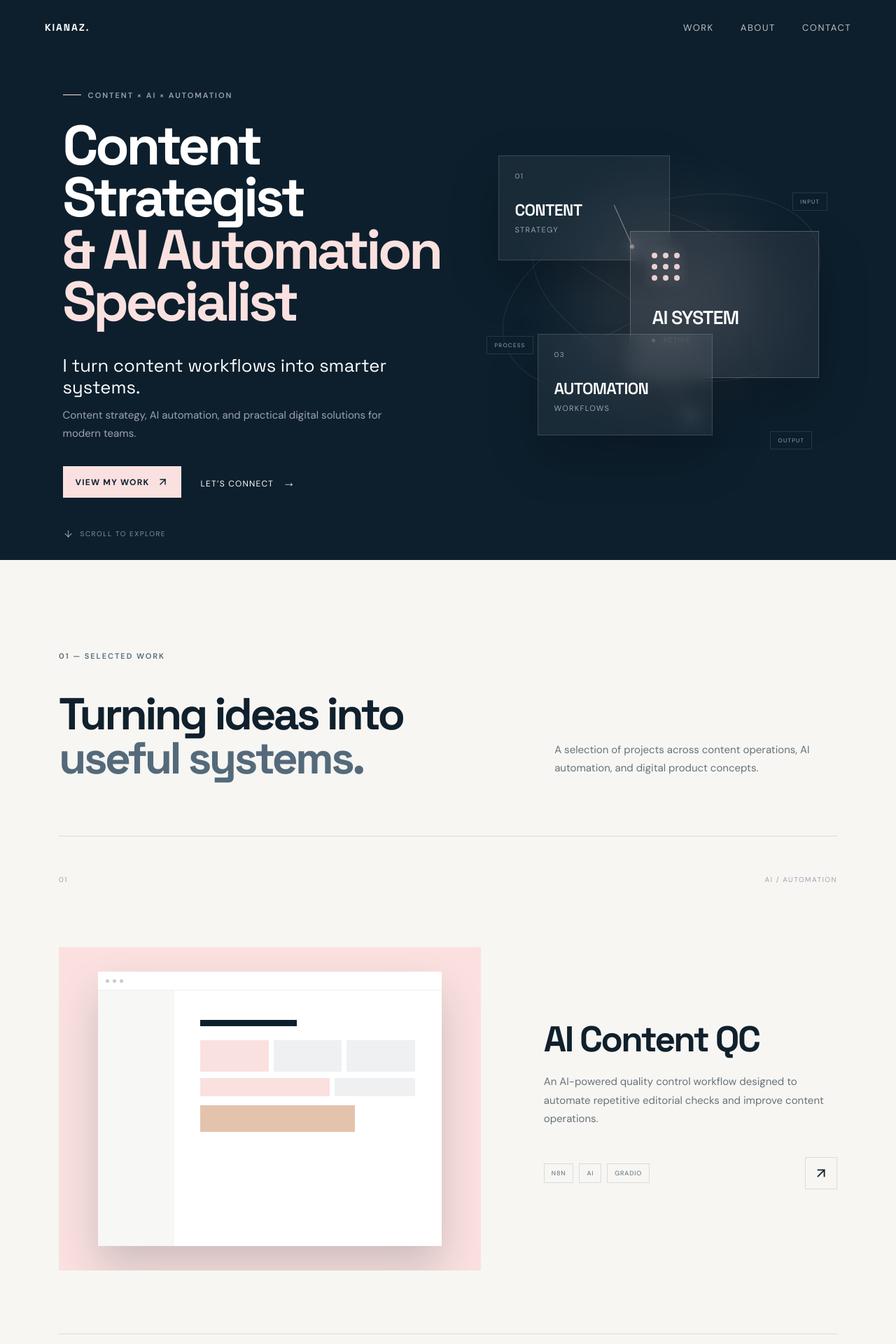
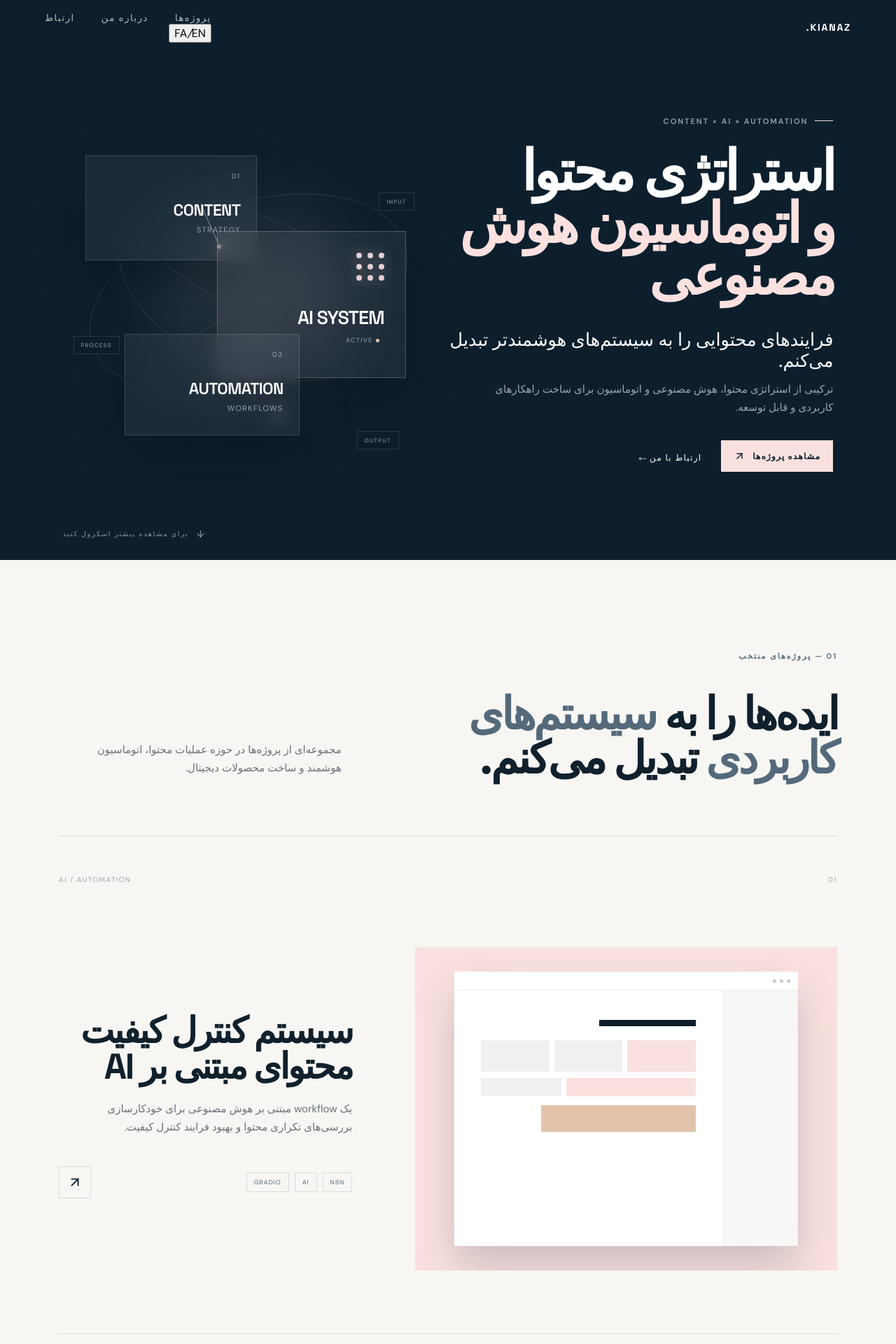
Before and after one commit to hjkianaz-stack/kianaz-portfolio, a React (Vite) app: page / in a window 1280 px wide. Shown: the top 1920 px of the page at 70% size. Built offline with nearby package versions, Linux system fonts and the light colour scheme.

Commit message:
Update main.jsx

```diff
--- a/src/main.jsx
+++ b/src/main.jsx
@@ -1,17 +1,117 @@
-
 import React, { useEffect, useState } from 'react';
 import { createRoot } from 'react-dom/client';
 import { ArrowUpRight, Menu, X, Mail, Github, Linkedin, ArrowDown } from 'lucide-react';
 import './styles.css';
 
-const projects = [
+const content = {
+  fa: {
+    nav: {
+      work: 'پروژه‌ها',
+      about: 'درباره من',
+      contact: 'ارتباط'
+    },
+    hero: {
+      eyebrow: 'CONTENT × AI × AUTOMATION',
+      title: 'استراتژی محتوا',
+      titleAccent: 'و اتوماسیون هوش مصنوعی',
+      lead: 'فرایندهای محتوایی را به سیستم‌های هوشمندتر تبدیل می‌کنم.',
+      description: 'ترکیبی از استراتژی محتوا، هوش مصنوعی و اتوماسیون برای ساخت راهکارهای کاربردی و قابل توسعه.',
+      work: 'مشاهده پروژه‌ها',
+      connect: 'ارتباط با من',
+      scroll: 'برای مشاهده بیشتر اسکرول کنید'
+    },
+    intro: {
+      kicker: '01 — پروژه‌های منتخب',
+      title: <>ایده‌ها را به <span>سیستم‌های کاربردی</span> تبدیل می‌کنم.</>,
+      text: 'مجموعه‌ای از پروژه‌ها در حوزه عملیات محتوا، اتوماسیون هوشمند و ساخت محصولات دیجیتال.'
+    },
+    projects: [
+      {
+        number: '01',
+        title: 'سیستم کنترل کیفیت محتوای مبتنی بر AI',
+        description: 'یک workflow مبتنی بر هوش مصنوعی برای خودکارسازی بررسی‌های تکراری محتوا و بهبود فرایند کنترل کیفیت.',
+        tags: ['n8n', 'AI', 'Gradio'],
+        tone: 'pink',
+        meta: 'AI / AUTOMATION'
+      },
+      {
+        number: '02',
+        title: 'اتوماسیون تولید توضیحات محصول',
+        description: 'یک workflow خودکار برای تولید و بهبود توضیحات محصولات فروشگاهی با خروجی‌های ساختاریافته مبتنی بر AI.',
+        tags: ['n8n', 'LLM', 'Automation'],
+        tone: 'beige',
+        meta: 'AI / AUTOMATION'
+      },
+      {
+        number: '03',
+        title: 'سیستم هوشمند تحلیل محصول',
+        description: 'رابطی مبتنی بر AI که اطلاعات محصول را به بینش‌های ساختاریافته و پیشنهادهای کاربردی تبدیل می‌کند.',
+        tags: ['React', 'Gemini', 'AI'],
+        tone: 'slate',
+        meta: 'DIGITAL SYSTEM'
+      },
+      {
+        number: '04',
+        title: 'تحلیل هوشمند املاک',
+        description: 'یک مفهوم RTL فارسی برای تحلیل و مقایسه فرصت‌های ملکی با استفاده از یک رابط متمرکز بر AI.',
+        tags: ['React', 'AI', 'Cloudflare'],
+        tone: 'pink',
+        meta: 'DIGITAL SYSTEM'
+      }
+    ],
+    services: {
+      kicker: '02 — چه کاری انجام می‌دهم',
+      items: [
+        ['01', 'استراتژی محتوا', 'طراحی سیستم‌های محتوایی شفاف که استراتژی، SEO و اجرا را به هم متصل می‌کنند.'],
+        ['02', 'AI Automation', 'طراحی workflowهای کاربردی مبتنی بر AI برای کاهش کارهای تکراری و بهبود عملیات.'],
+        ['03', 'سیستم‌های محتوا', 'تبدیل قوانین و فرایندهای تحریریه به سیستم‌هایی مقیاس‌پذیر و قابل تکرار.'],
+        ['04', 'AI Products', 'ساخت ابزارها و رابط‌های متمرکز بر AI بر اساس نیازهای واقعی کسب‌وکار.']
+      ]
+    },
+    about: {
+      kicker: '03 — درباره من',
+      title: <>جایی کار می‌کنم که <span>محتوا، سیستم‌ها</span> و AI به هم می‌رسند.</>,
+      text: 'مسیر کاری من از عملیات محتوا و SEO شروع شد و به سمت ساخت workflowهای هوشمند با AI حرکت کرد. تمرکزم روی راهکارهای کاربردی است: سیستم‌هایی که زمان ذخیره می‌کنند، فرایندها را شفاف‌تر می‌کنند و کارهای تکراری را به فرایندهایی قابل توسعه تبدیل می‌کنند.'
+    },
+    contact: {
+      kicker: '04 — در ارتباط باشیم',
+      title: <>ایده‌ای داری؟<br /><span>بیایید چیزی کاربردی بسازیم.</span></>,
+      emailLabel: 'ایمیل',
+      linkedin: 'LinkedIn',
+      github: 'GitHub'
+    },
+    footer: 'Content × AI × Automation'
+  },
+
+  en: {
+    nav: {
+      work: 'Work',
+      about: 'About',
+      contact: 'Contact'
+    },
+    hero: {
+      eyebrow: 'CONTENT × AI × AUTOMATION',
+      title: 'Content Strategist',
+      titleAccent: '& AI Automation Specialist',
+      lead: 'I turn content workflows into smarter systems.',
+      description: 'Content strategy, AI automation, and practical digital solutions for modern teams.',
+      work: 'View my work',
+      connect: 'Let’s connect',
+      scroll: 'Scroll to explore'
+    },
+    intro: {
+      kicker: '01 — SELECTED WORK',
+      title: <>Turning ideas into <span>useful systems.</span></>,
+      text: 'A selection of projects across content operations, AI automation, and digital product concepts.'
+    },
+    projects: [
       {
         number: '01',
         title: 'AI Content QC',
         description: 'An AI-powered quality control workflow designed to automate repetitive editorial checks and improve content operations.',
         tags: ['n8n', 'AI', 'Gradio'],
         tone: 'pink',
-    href: '#'
+        meta: 'AI / AUTOMATION'
       },
       {
         number: '02',
@@ -19,7 +119,7 @@ const projects = [
         description: 'An automated workflow for generating and improving e-commerce product descriptions with structured AI outputs.',
         tags: ['n8n', 'LLM', 'Automation'],
         tone: 'beige',
-    href: '#'
+        meta: 'AI / AUTOMATION'
       },
       {
         number: '03',
@@ -27,7 +127,7 @@ const projects = [
         description: 'An AI-powered interface that turns product information into structured insights and practical recommendations.',
         tags: ['React', 'Gemini', 'AI'],
         tone: 'slate',
-    href: '#'
+        meta: 'DIGITAL SYSTEM'
       },
       {
         number: '04',
@@ -35,23 +135,73 @@ const projects = [
         description: 'A Persian RTL concept for analyzing and comparing real-estate opportunities through a focused AI interface.',
         tags: ['React', 'AI', 'Cloudflare'],
         tone: 'pink',
-    href: '#'
+        meta: 'DIGITAL SYSTEM'
       }
-];
+    ],
+    services: {
+      kicker: '02 — WHAT I DO',
+      items: [
+        ['01', 'Content Strategy', 'Building clear content systems that connect strategy, SEO, and execution.'],
+        ['02', 'AI Automation', 'Designing practical AI workflows that reduce repetitive work and improve operations.'],
+        ['03', 'Content Systems', 'Turning editorial rules and processes into scalable, repeatable systems.'],
+        ['04', 'AI Products', 'Creating focused AI-powered tools and interfaces around real business needs.']
+      ]
+    },
+    about: {
+      kicker: '03 — ABOUT',
+      title: <>I work where <span>content, systems,</span> and AI meet.</>,
+      text: 'My background in content operations and SEO led me toward building smarter workflows with AI. I focus on practical solutions: systems that save time, make processes clearer, and turn repetitive work into something scalable.'
+    },
+    contact: {
+      kicker: '04 — GET IN TOUCH',
+      title: <>Have an idea?<br /><span>Let’s build something useful.</span></>,
+      emailLabel: 'Email',
+      linkedin: 'LinkedIn',
+      github: 'GitHub'
+    },
+    footer: 'Content × AI × Automation'
+  }
+};
+
+const links = {
+  email: 'hello@example.com',
+  linkedin: '#',
+  github: '#'
+};
 
 function App() {
   const [menuOpen, setMenuOpen] = useState(false);
   const [scrolled, setScrolled] = useState(false);
   const [mouse, setMouse] = useState({ x: 0, y: 0 });
+  const [lang, setLang] = useState(
+    () => localStorage.getItem('portfolio-lang') || 'fa'
+  );
+
+  const t = content[lang];
+  const isFa = lang === 'fa';
 
   useEffect(() => {
     const onScroll = () => setScrolled(window.scrollY > 30);
+
     window.addEventListener('scroll', onScroll);
+
     return () => window.removeEventListener('scroll', onScroll);
   }, []);
 
+  useEffect(() => {
+    document.documentElement.lang = lang;
+    document.documentElement.dir = isFa ? 'rtl' : 'ltr';
+
+    document.title = isFa
+      ? 'Kianaz — استراتژی محتوا و اتوماسیون هوش مصنوعی'
+      : 'Kianaz — Content Strategist & AI Automation Specialist';
+
+    localStorage.setItem('portfolio-lang', lang);
+  }, [lang, isFa]);
+
   const moveVisual = (e) => {
     const rect = e.currentTarget.getBoundingClientRect();
+
     setMouse({
       x: ((e.clientX - rect.left) / rect.width - 0.5) * 2,
       y: ((e.clientY - rect.top) / rect.height - 0.5) * 2
@@ -62,175 +212,474 @@ function App() {
 
   const closeMenu = () => setMenuOpen(false);
 
+  const switchLang = () => {
+    setLang(prev => prev === 'fa' ? 'en' : 'fa');
+    closeMenu();
+  };
+
   return (
-    <div className="site">
+    <div className={`site ${isFa ? 'is-fa' : 'is-en'}`}>
+
       <header className={`nav ${scrolled ? 'nav-scrolled' : ''}`}>
-        <a className="brand" href="#top" onClick={closeMenu}>KIANAZ<span>.</span></a>
-        <button className="menu-button" onClick={() => setMenuOpen(!menuOpen)} aria-label="Toggle menu">
+
+        <a
+          className="brand"
+          href="#top"
+          onClick={closeMenu}
+        >
+          KIANAZ<span>.</span>
+        </a>
+
+        <div className="nav-right">
+
+          <nav className={`nav-links ${menuOpen ? 'open' : ''}`}>
+
+            <a href="#work" onClick={closeMenu}>
+              {t.nav.work}
+            </a>
+
+            <a href="#about" onClick={closeMenu}>
+              {t.nav.about}
+            </a>
+
+            <a href="#contact" onClick={closeMenu}>
+              {t.nav.contact}
+            </a>
+
+          </nav>
+
+          <button
+            className="lang-switch"
+            onClick={switchLang}
+            aria-label="Switch language"
+          >
+            <span className={isFa ? 'active' : ''}>FA</span>
+            <i>/</i>
+            <span className={!isFa ? 'active' : ''}>EN</span>
+          </button>
+
+        </div>
+
+        <button
+          className="menu-button"
+          onClick={() => setMenuOpen(!menuOpen)}
+          aria-label="Toggle menu"
+        >
           {menuOpen ? <X size={22} /> : <Menu size={22} />}
         </button>
-        <nav className={`nav-links ${menuOpen ? 'open' : ''}`}>
-          <a href="#work" onClick={closeMenu}>Work</a>
-          <a href="#about" onClick={closeMenu}>About</a>
-          <a href="#contact" onClick={closeMenu}>Contact</a>
-        </nav>
+
       </header>
 
       <main id="top">
+
         <section className="hero">
+
           <div className="hero-copy">
-            <div className="eyebrow"><span /> CONTENT × AI × AUTOMATION</div>
-            <h1>
-              Content Strategist
-              <em>&amp; AI Automation Specialist</em>
-            </h1>
-            <p className="hero-lead">I turn content workflows into smarter systems.</p>
-            <p className="hero-description">
-              Content strategy, AI automation, and practical digital solutions for modern teams.
-            </p>
-            <div className="hero-actions">
-              <a className="button button-light" href="#work">View my work <ArrowUpRight size={17} /></a>
-              <a className="text-link" href="#contact">Let’s connect <span>→</span></a>
-            </div>
+
+            <div className="eyebrow">
+              <span /> {t.hero.eyebrow}
             </div>
 
-          <div className="hero-visual-wrap" onMouseMove={moveVisual} onMouseLeave={resetVisual}>
+            <h1>
+              {t.hero.title}
+              <em>{t.hero.titleAccent}</em>
+            </h1>
+
+            <p className="hero-lead">
+              {t.hero.lead}
+            </p>
+
+            <p className="hero-description">
+              {t.hero.description}
+            </p>
+
+            <div className="hero-actions">
+
+              <a
+                className="button button-light"
+                href="#work"
+              >
+                {t.hero.work}
+                <ArrowUpRight size={17} />
+              </a>
+
+              <a
+                className="text-link"
+                href="#contact"
+              >
+                {t.hero.connect}
+                <span>←</span>
+              </a>
+
+            </div>
+
+          </div>
+
+          <div
+            className="hero-visual-wrap"
+            onMouseMove={moveVisual}
+            onMouseLeave={resetVisual}
+          >
+
             <div
               className="hero-visual"
-              style={{ '--mx': `${mouse.x * 10}px`, '--my': `${mouse.y * 10}px` }}
+              style={{
+                '--mx': `${mouse.x * 10}px`,
+                '--my': `${mouse.y * 10}px`
+              }}
               aria-hidden="true"
             >
+
               <div className="visual-glow" />
+
               <div className="visual-orbit orbit-a" />
+
               <div className="visual-orbit orbit-b" />
+
               <div className="visual-line line-one" />
+
               <div className="visual-line line-two" />
 
               <div className="system-card card-content">
-                <div className="card-index">01</div>
-                <div className="card-label">CONTENT</div>
-                <div className="card-sub">Strategy</div>
+
+                <div className="card-index">
+                  01
                 </div>
 
-              <div className="connector connector-one"><i /></div>
+                <div className="card-label">
+                  CONTENT
+                </div>
+
+                <div className="card-sub">
+                  Strategy
+                </div>
+
+              </div>
+
+              <div className="connector connector-one">
+                <i />
+              </div>
 
               <div className="system-card card-ai">
+
                 <div className="ai-dot-grid">
-                  <i /><i /><i /><i /><i /><i /><i /><i /><i />
-                </div>
-                <div className="ai-label">AI SYSTEM</div>
-                <div className="ai-status"><span /> ACTIVE</div>
+                  <i />
+                  <i />
+                  <i />
+                  <i />
+                  <i />
+                  <i />
+                  <i />
+                  <i />
+                  <i />
                 </div>
 
-              <div className="connector connector-two"><i /></div>
+                <div className="ai-label">
+                  AI SYSTEM
+                </div>
+
+                <div className="ai-status">
+                  <span /> ACTIVE
+                </div>
+
+              </div>
+
+              <div className="connector connector-two">
+                <i />
+              </div>
 
               <div className="system-card card-automation">
-                <div className="card-index">03</div>
-                <div className="card-label">AUTOMATION</div>
-                <div className="card-sub">Workflows</div>
+
+                <div className="card-index">
+                  03
                 </div>
 
-              <div className="floating-chip chip-one">INPUT</div>
-              <div className="floating-chip chip-two">PROCESS</div>
-              <div className="floating-chip chip-three">OUTPUT</div>
-            </div>
+                <div className="card-label">
+                  AUTOMATION
                 </div>
 
-          <a className="scroll-cue" href="#work"><ArrowDown size={15} /> Scroll to explore</a>
+                <div className="card-sub">
+                  Workflows
+                </div>
+
+              </div>
+
+              <div className="floating-chip chip-one">
+                INPUT
+              </div>
+
+              <div className="floating-chip chip-two">
+                PROCESS
+              </div>
+
+              <div className="floating-chip chip-three">
+                OUTPUT
+              </div>
+
+            </div>
+
+          </div>
+
+          <a
+            className="scroll-cue"
+            href="#work"
+          >
+            <ArrowDown size={15} />
+            {t.hero.scroll}
+          </a>
+
         </section>
 
         <section className="intro-section">
-          <div className="section-kicker">01 — SELECTED WORK</div>
+
+          <div className="section-kicker">
+            {t.intro.kicker}
+          </div>
+
           <div className="intro-grid">
-            <h2>Turning ideas into <span>useful systems.</span></h2>
+
+            <h2>
+              {t.intro.title}
+            </h2>
+
             <p>
-              A selection of projects across content operations, AI automation, and digital product concepts.
+              {t.intro.text}
             </p>
+
           </div>
+
         </section>
 
-        <section className="projects-section" id="work">
-          {projects.map((project, index) => (
-            <a className={`project project-${project.tone}`} href={project.href} key={project.number}>
+        <section
+          className="projects-section"
+          id="work"
+        >
+
+          {t.projects.map((project) => (
+
+            <a
+              className={`project project-${project.tone}`}
+              href="#"
+              key={project.number}
+            >
+
               <div className="project-meta">
-                <span>{project.number}</span>
-                <span>{index % 2 === 0 ? 'AI / AUTOMATION' : 'DIGITAL SYSTEM'}</span>
+
+                <span>
+                  {project.number}
+                </span>
+
+                <span>
+                  {project.meta}
+                </span>
+
               </div>
+
               <div className="project-visual">
+
                 <div className="project-window">
-                  <div className="window-top"><i /><i /><i /></div>
+
+                  <div className="window-top">
+                    <i />
+                    <i />
+                    <i />
+                  </div>
+
                   <div className="mock-layout">
+
                     <div className="mock-sidebar" />
+
                     <div className="mock-main">
+
                       <div className="mock-heading" />
-                      <div className="mock-row"><i /><i /><i /></div>
-                      <div className="mock-row short"><i /><i /></div>
+
+                      <div className="mock-row">
+                        <i />
+                        <i />
+                        <i />
+                      </div>
+
+                      <div className="mock-row short">
+                        <i />
+                        <i />
+                      </div>
+
                       <div className="mock-block" />
+
                     </div>
+
                   </div>
+
                 </div>
+
               </div>
+
               <div className="project-info">
-                <h3>{project.title}</h3>
-                <p>{project.description}</p>
+
+                <h3>
+                  {project.title}
+                </h3>
+
+                <p>
+                  {project.description}
+                </p>
+
                 <div className="project-bottom">
-                  <div className="tags">{project.tags.map(tag => <span key={tag}>{tag}</span>)}</div>
-                  <span className="project-arrow"><ArrowUpRight size={22} /></span>
+
+                  <div className="tags">
+
+                    {project.tags.map(tag => (
+                      <span key={tag}>
+                        {tag}
+                      </span>
+                    ))}
+
                   </div>
+
+                  <span className="project-arrow">
+                    <ArrowUpRight size={22} />
+                  </span>
+
                 </div>
+
+              </div>
+
             </a>
+
           ))}
+
         </section>
 
-        <section className="services-section" id="about">
-          <div className="section-kicker">02 — WHAT I DO</div>
+        <section
+          className="services-section"
+          id="about"
+        >
+
+          <div className="section-kicker">
+            {t.services.kicker}
+          </div>
+
           <div className="services-grid">
-            {[
-              ['01', 'Content Strategy', 'Building clear content systems that connect strategy, SEO, and execution.'],
-              ['02', 'AI Automation', 'Designing practical AI workflows that reduce repetitive work and improve operations.'],
-              ['03', 'Content Systems', 'Turning editorial rules and processes into scalable, repeatable systems.'],
-              ['04', 'AI Products', 'Creating focused AI-powered tools and interfaces around real business needs.']
-            ].map(([num, title, text]) => (
-              <div className="service" key={num}>
-                <span>{num}</span>
-                <h3>{title}</h3>
-                <p>{text}</p>
+
+            {t.services.items.map(([num, title, text]) => (
+
+              <div
+                className="service"
+                key={num}
+              >
+
+                <span>
+                  {num}
+                </span>
+
+                <h3>
+                  {title}
+                </h3>
+
+                <p>
+                  {text}
+                </p>
+
               </div>
+
             ))}
+
           </div>
+
         </section>
 
         <section className="about-section">
-          <div className="section-kicker">03 — ABOUT</div>
+
+          <div className="section-kicker">
+            {t.about.kicker}
+          </div>
+
           <div className="about-copy">
-            <h2>I work where <span>content, systems,</span> and AI meet.</h2>
+
+            <h2>
+              {t.about.title}
+            </h2>
+
             <p>
-              My background in content operations and SEO led me toward building smarter workflows with AI.
-              I focus on practical solutions: systems that save time, make processes clearer, and turn repetitive work into something scalable.
+              {t.about.text}
             </p>
+
           </div>
+
         </section>
 
-        <section className="contact-section" id="contact">
+        <section
+          className="contact-section"
+          id="contact"
+        >
+
           <div className="contact-orb orb-one" />
           <div className="contact-orb orb-two" />
-          <div className="section-kicker">04 — GET IN TOUCH</div>
-          <h2>Have an idea?<br /><span>Let’s build something useful.</span></h2>
-          <a className="contact-email" href="mailto:hello@example.com">hello@example.com <ArrowUpRight size={25} /></a>
+
+          <div className="section-kicker">
+            {t.contact.kicker}
+          </div>
+
+          <h2>
+            {t.contact.title}
+          </h2>
+
+          <a
+            className="contact-email"
+            href={`mailto:${links.email}`}
+          >
+            {links.email}
+            <ArrowUpRight size={25} />
+          </a>
+
           <div className="socials">
-            <a href="#" aria-label="LinkedIn"><Linkedin size={18} /> LinkedIn</a>
-            <a href="#" aria-label="GitHub"><Github size={18} /> GitHub</a>
-            <a href="mailto:hello@example.com" aria-label="Email"><Mail size={18} /> Email</a>
+
+            <a
+              href={links.linkedin}
+              aria-label="LinkedIn"
+            >
+              <Linkedin size={18} />
+              {t.contact.linkedin}
+            </a>
+
+            <a
+              href={links.github}
+              aria-label="GitHub"
+            >
+              <Github size={18} />
+              {t.contact.github}
+            </a>
+
+            <a
+              href={`mailto:${links.email}`}
+              aria-label="Email"
+            >
+              <Mail size={18} />
+              {t.contact.emailLabel}
+            </a>
+
           </div>
+
         </section>
+
       </main>
 
       <footer>
-        <span>© 2026 Kianaz</span>
-        <span>Content × AI × Automation</span>
+
+        <span>
+          © 2026 Kianaz
+        </span>
+
+        <span>
+          {t.footer}
+        </span>
+
       </footer>
+
     </div>
   );
 }
 
-createRoot(document.getElementById('root')).render(<App />);
+createRoot(
+  document.getElementById('root')
+).render(<App />);
```
Lines whose indentation alone changed are shown as unchanged.
